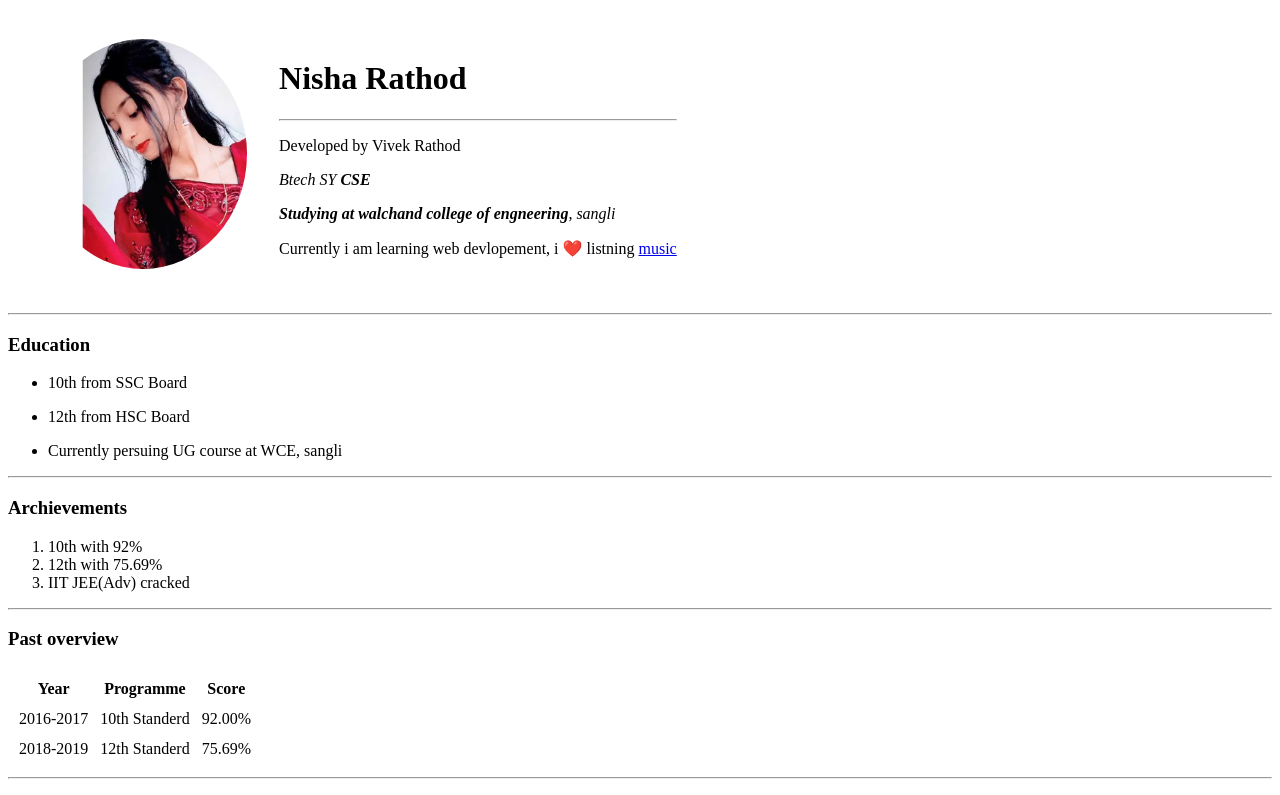
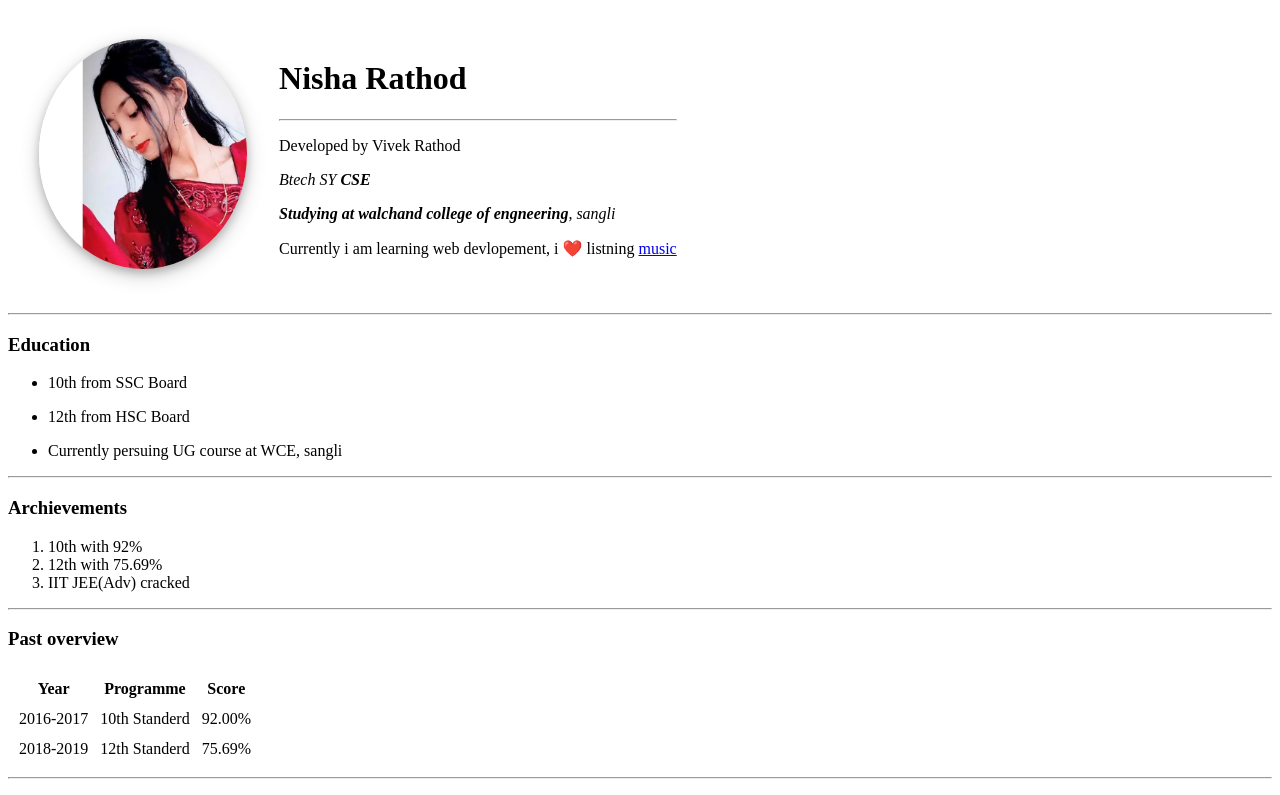
Before and after one commit to vivekrathod26001/cv, a plain HTML site: page index.html in a window 1280 px wide. Shown: the top 795 px of the page. Drawn offline with Linux system fonts and the light colour scheme.

Commit message:
Update index.html

```diff
--- a/index.html
+++ b/index.html
@@ -11,7 +11,7 @@
    <table cellspacing="30">
     <tr>
         <td>
-            <img style="border-radius: 100%;box-shadow: 5px 5px 2C3333;" src="./Logo.jpg" alt="Nisha's image" height="230">
+            <img style="border-radius: 100%; box-shadow: 0 4px 8px 0 rgba(0, 0, 0, 0.2), 0 6px 20px 0 rgba(0, 0, 0, 0.19);" src="./Logo.jpg" alt="Nisha's image" height="230">
         </td>
         <td>
             <h1>Nisha Rathod</h1>
```
